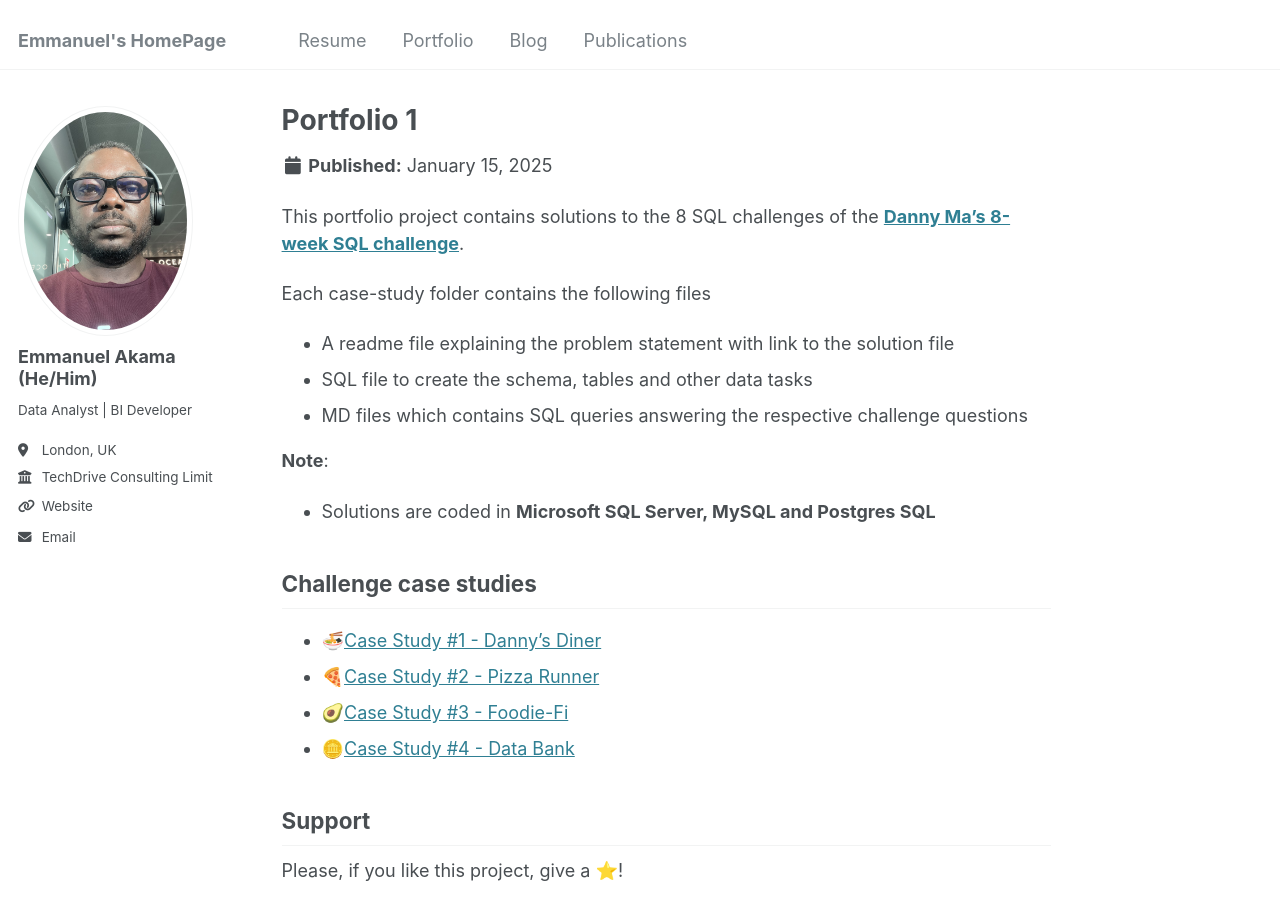
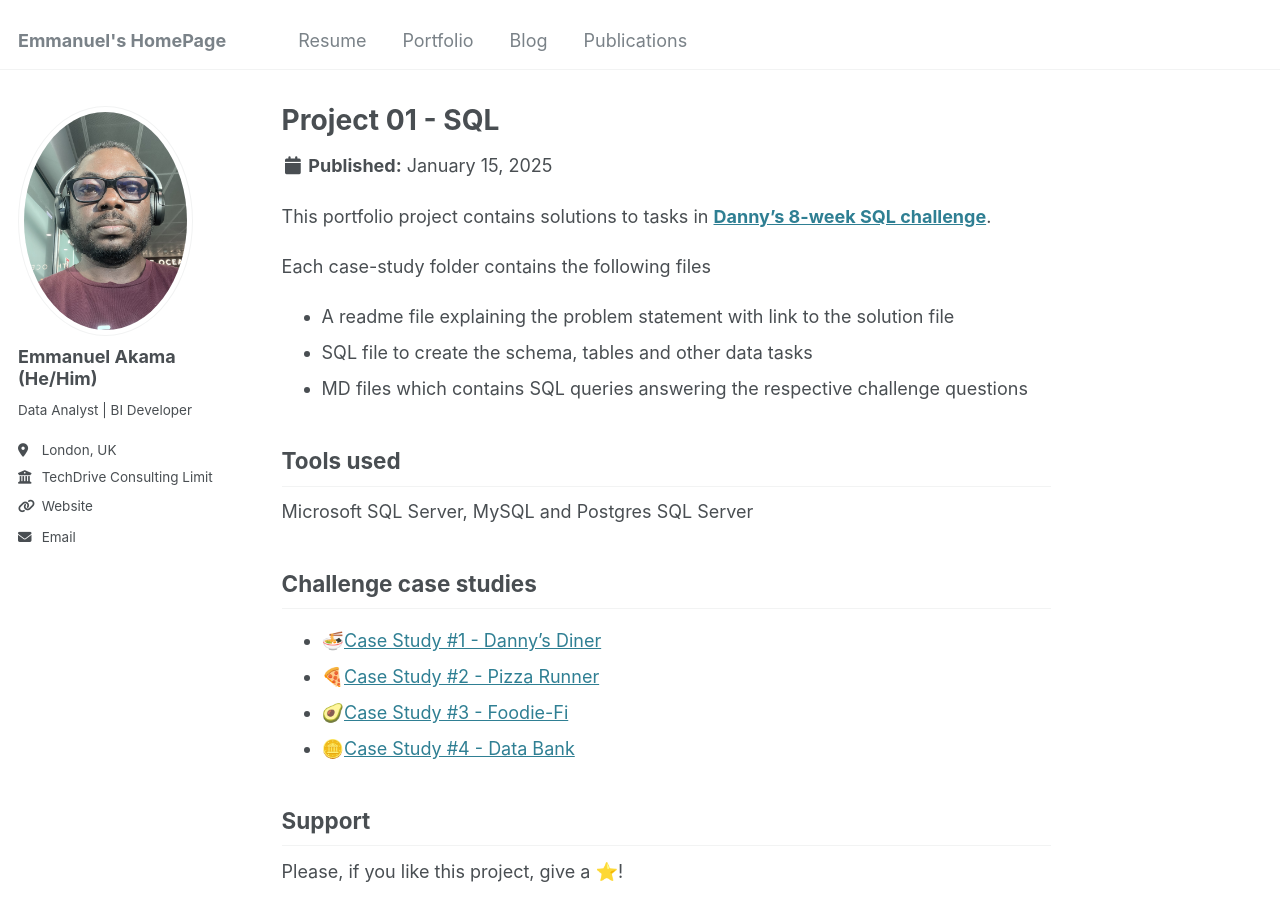
Before and after one commit to Akama-EO/Akama-EO.github.io, a Jekyll site: the page built from _portfolio/portfolio-1.md, in a window 1280 px wide and 900 px high. Built offline with Jekyll 4.4.1, drawn with Linux system fonts in a browser that asks for light colours.

Commit message:
Update portfolio-1.md

```diff
--- a/_portfolio/portfolio-1.md
+++ b/_portfolio/portfolio-1.md
@@ -1,18 +1,18 @@
 ---
-title: "Portfolio 1"
+title: "Project 01 - SQL"
 excerpt: "Danny Ma's 8-week SQL challange<br/><img src='/images/data-with-danny-logo.png'>"
 collection: portfolio
 ---
 
-This portfolio project contains solutions to the 8 SQL challenges of the **[Danny Ma's 8-week SQL challenge](https://8weeksqlchallenge.com)**.
+This portfolio project contains solutions to tasks in **[Danny's 8-week SQL challenge](https://8weeksqlchallenge.com)**.
 
 Each case-study folder contains the following files
 - A readme file explaining the problem statement with link to the solution file
 - SQL file to create the schema, tables and other data tasks
 - MD files which contains SQL queries answering the respective challenge questions
 
-**Note**:
-- Solutions are coded in **Microsoft SQL Server, MySQL and Postgres SQL**
+## Tools used
+Microsoft SQL Server, MySQL and Postgres SQL Server
 
 ## Challenge case studies
 * 🍜[Case Study #1 - Danny's Diner](https://github.com/manaswikamila05/8-Week-SQL-Challenge/tree/main/Case%20Study%20%23%201%20-%20Danny's%20Diner)
```
